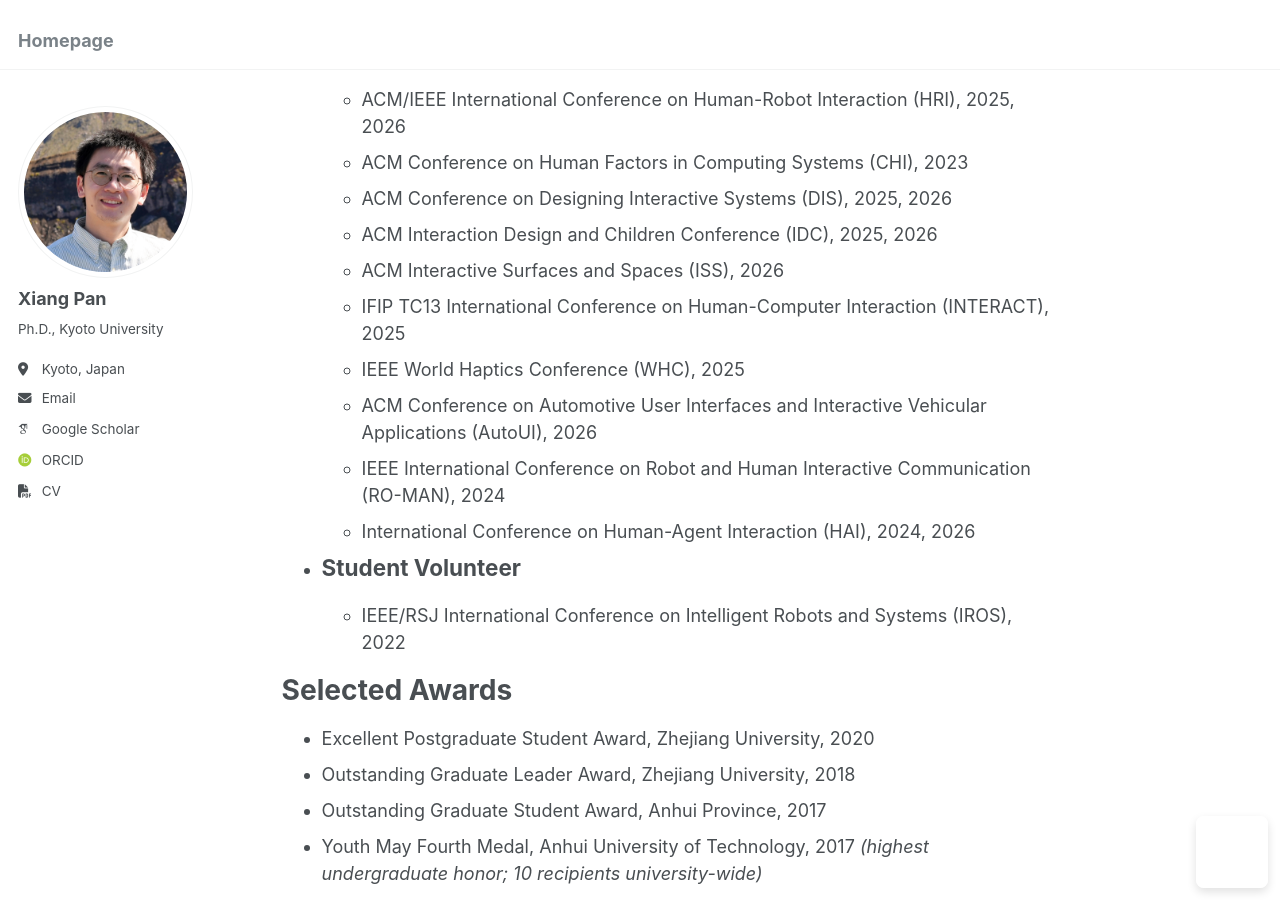
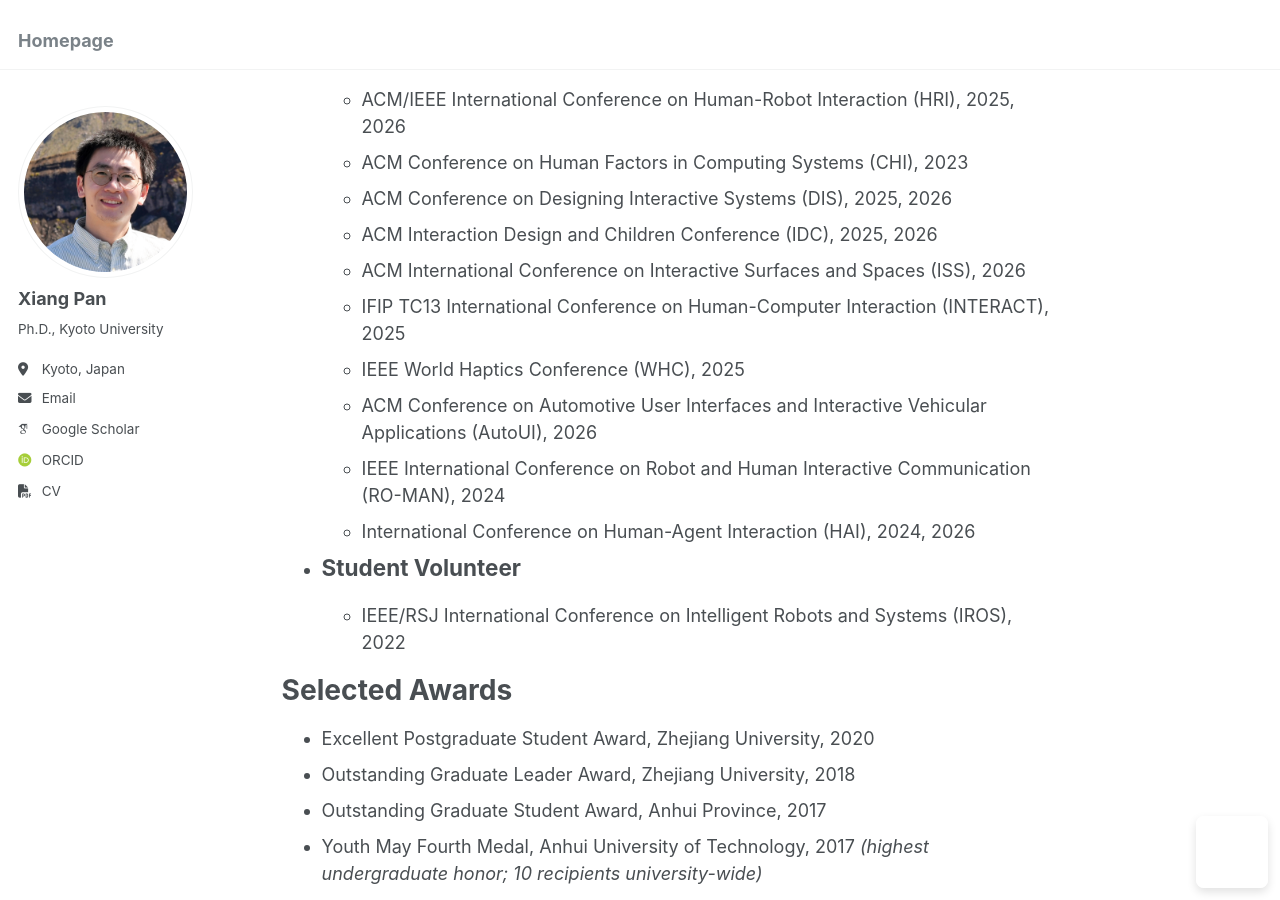
Before and after one commit to pan-xiang/pan-xiang.github.io, a Jekyll site: the page built from _pages/about.md, in a window 1280 px wide and 900 px high, scrolled down 1749 px. Built offline with Jekyll 4.4.1, drawn with Linux system fonts in a browser that asks for light colours; some web fonts are replaced; a script that is not in the unit is left out.

Commit message:
Update about.md

```diff
--- a/_pages/about.md
+++ b/_pages/about.md
@@ -110,7 +110,7 @@ More publications can be found on my [Google Scholar](https://scholar.google.com
   - ACM Conference on Human Factors in Computing Systems (CHI), 2023
   - ACM Conference on Designing Interactive Systems (DIS), 2025, 2026
   - ACM Interaction Design and Children Conference (IDC), 2025, 2026
-  - ACM Interactive Surfaces and Spaces (ISS), 2026
+  - ACM International Conference on Interactive Surfaces and Spaces (ISS), 2026
   - IFIP TC13 International Conference on Human-Computer Interaction (INTERACT), 2025
   - IEEE World Haptics Conference (WHC), 2025
   - ACM Conference on Automotive User Interfaces and Interactive Vehicular Applications (AutoUI), 2026
```
